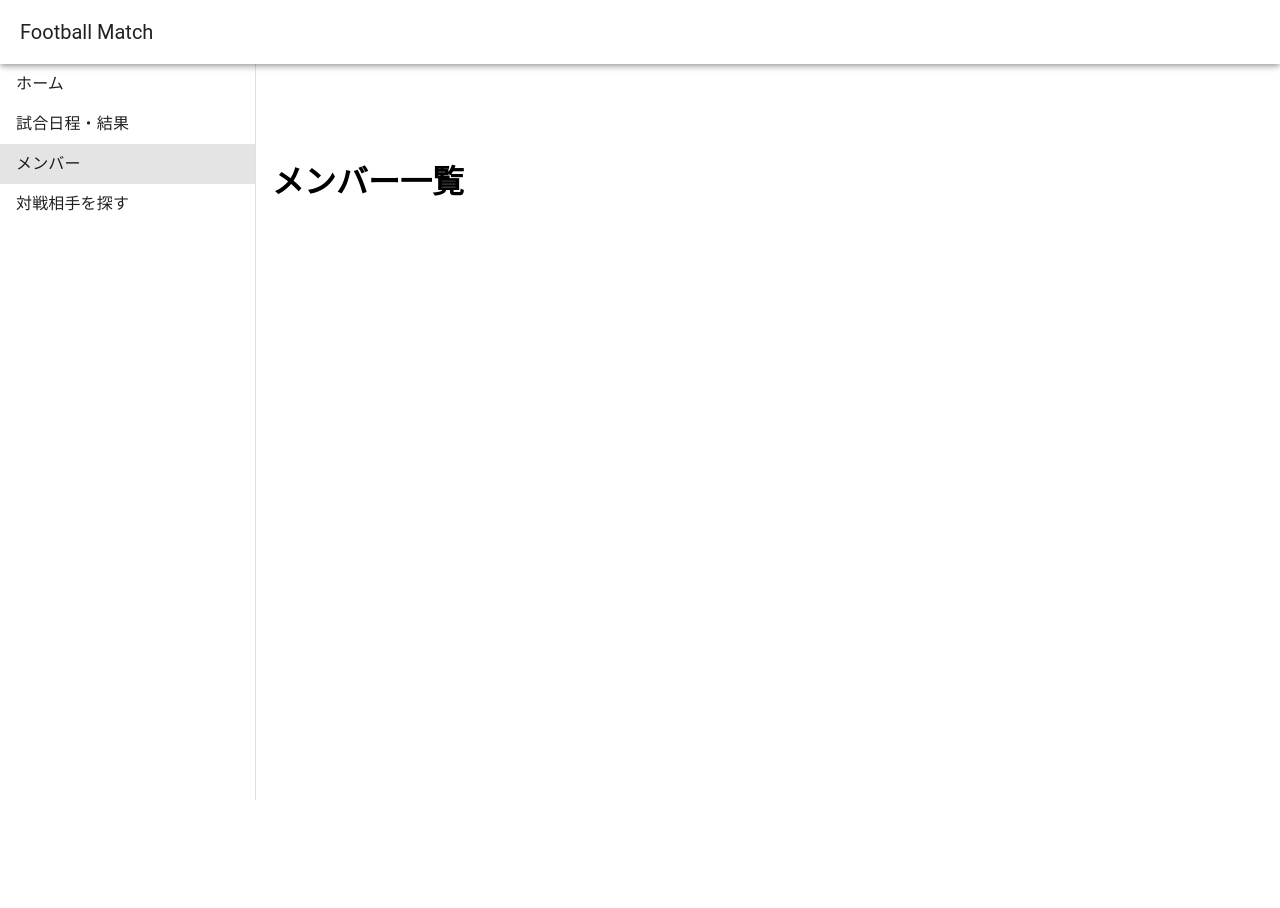
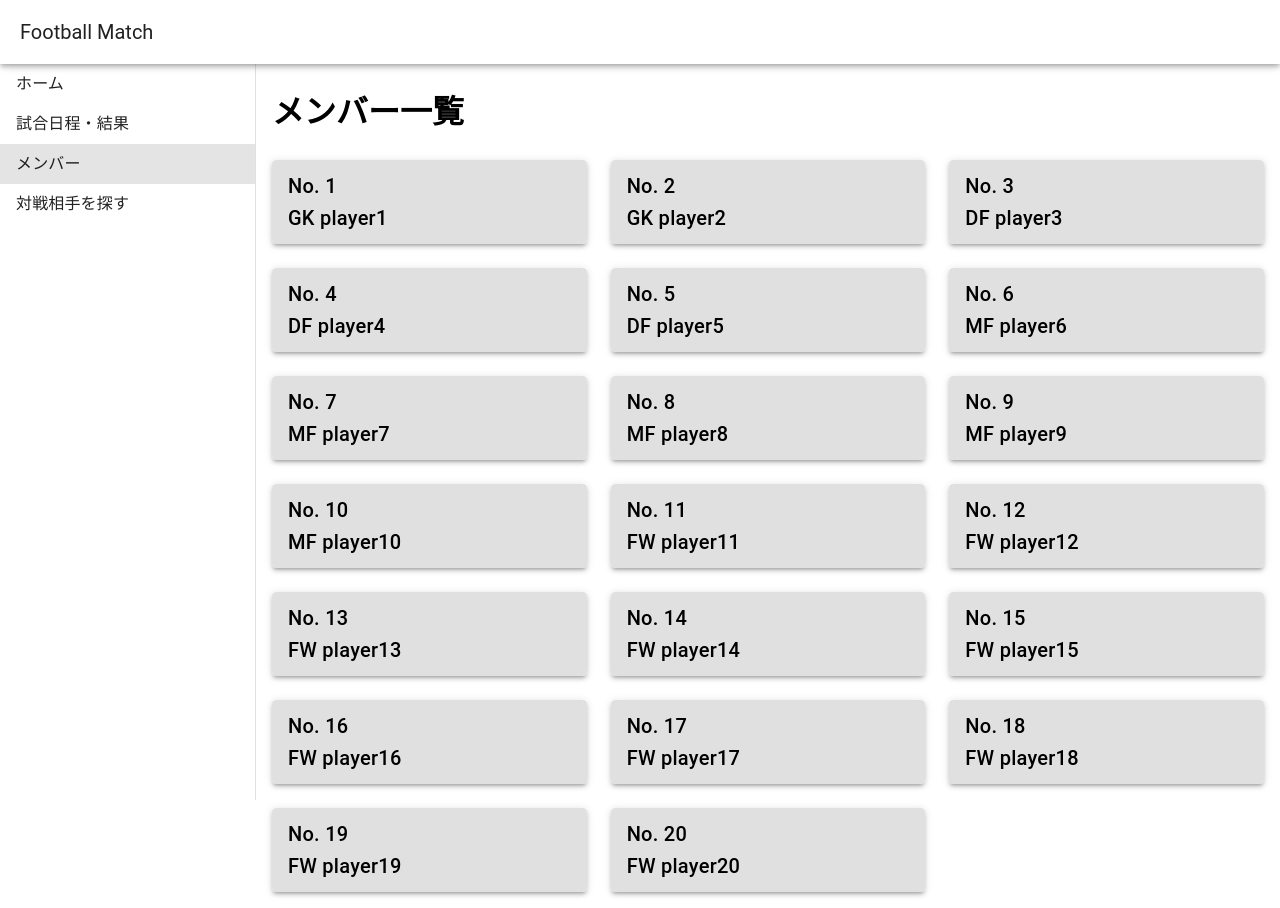
Before and after one commit to NagaoTadashi/football-matching-app, a Nuxt app in the folder frontend/: page /MemberList in a window 1280 px wide. Before the commit the page ends 800 px from the top, so only its background shows below. Built offline with nearby package versions, Linux system fonts and the light colour scheme.

Commit message:
プレイヤーカードを作成しました

```diff
--- a/frontend/pages/MemberList.vue
+++ b/frontend/pages/MemberList.vue
@@ -1,3 +1,150 @@
+<script setup>
+import { ref } from 'vue';
+
+const member = {
+    player1: {
+        id: 1,
+        number: 1,
+        name: 'player1',
+        position: 'GK',
+    },
+    player2: {
+        id: 2,
+        number: 2,
+        name: 'player2',
+        position: 'GK',
+    },
+    player3: {
+        id: 3,
+        number: 3,
+        name: 'player3',
+        position: 'DF',
+    },
+    player4: {
+        id: 4,
+        number: 4,
+        name: 'player4',
+        position: 'DF',
+    },
+    player5: {
+        id: 5,
+        number: 5,
+        name: 'player5',
+        position: 'DF',
+    },
+    player6: {
+        id: 6,
+        number: 6,
+        name: 'player6',
+        position: 'MF',
+    },
+    player7: {
+        id: 7,
+        number: 7,
+        name: 'player7',
+        position: 'MF',
+    },
+    player8: {
+        id: 8,
+        number: 8,
+        name: 'player8',
+        position: 'MF',
+    },
+    player9: {
+        id: 9,
+        number: 9,
+        name: 'player9',
+        position: 'MF',
+    },
+    player10: {
+        id: 10,
+        number: 10,
+        name: 'player10',
+        position: 'MF',
+    },
+    player11: {
+        id: 11,
+        number: 11,
+        name: 'player11',
+        position: 'FW',
+    },
+    player12: {
+        id: 12,
+        number: 12,
+        name: 'player12',
+        position: 'FW',
+    },
+    player13: {
+        id: 13,
+        number: 13,
+        name: 'player13',
+        position: 'FW',
+    },
+    player14: {
+        id: 14,
+        number: 14,
+        name: 'player14',
+        position: 'FW',
+    },
+    player15: {
+        id: 15,
+        number: 15,
+        name: 'player15',
+        position: 'FW',
+    },
+    player16: {
+        id: 16,
+        number: 16,
+        name: 'player16',
+        position: 'FW',
+    },
+    player17: {
+        id: 17,
+        number: 17,
+        name: 'player17',
+        position: 'FW',
+    },
+    player18: {
+        id: 18,
+        number: 18,
+        name: 'player18',
+        position: 'FW',
+    },
+    player19: {
+        id: 19,
+        number: 19,
+        name: 'player19',
+        position: 'FW',
+    },
+    player20: {
+        id: 20,
+        number: 20,
+        name: 'player20',
+        position: 'FW',
+    },
+};
+
+const color = ref('primary');
+const variant = ref('tonal');
+</script>
+
 <template>
-    <h1>メンバー一覧</h1>
+    <div>
+        <v-row>
+            <v-col class="mt-2" cols="12">
+                <h1>メンバー一覧</h1>
+            </v-col>
+            <v-col v-for="(player, i) in member" :key="i" cols="12" md="4">
+                <v-card :variant="variant" class="mx-auto" elevation="3">
+                    <v-card-item>
+                        <v-card-title>No. {{ player.number }} </v-card-title>
+                        <v-card-title
+                            >{{ player.position }}
+                            {{ player.name }}</v-card-title
+                        >
+                    </v-card-item>
+                </v-card>
+            </v-col>
+        </v-row>
+    </div>
 </template>
```
